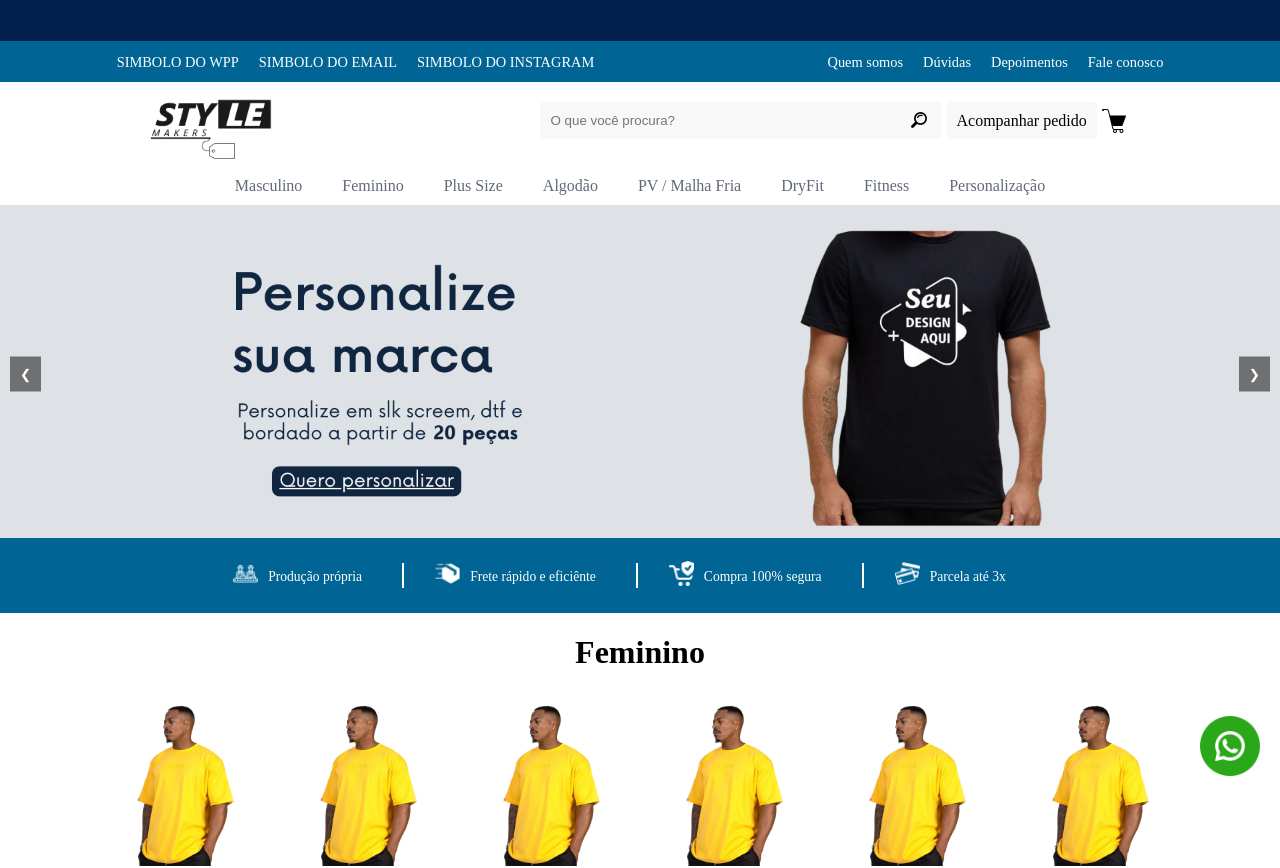
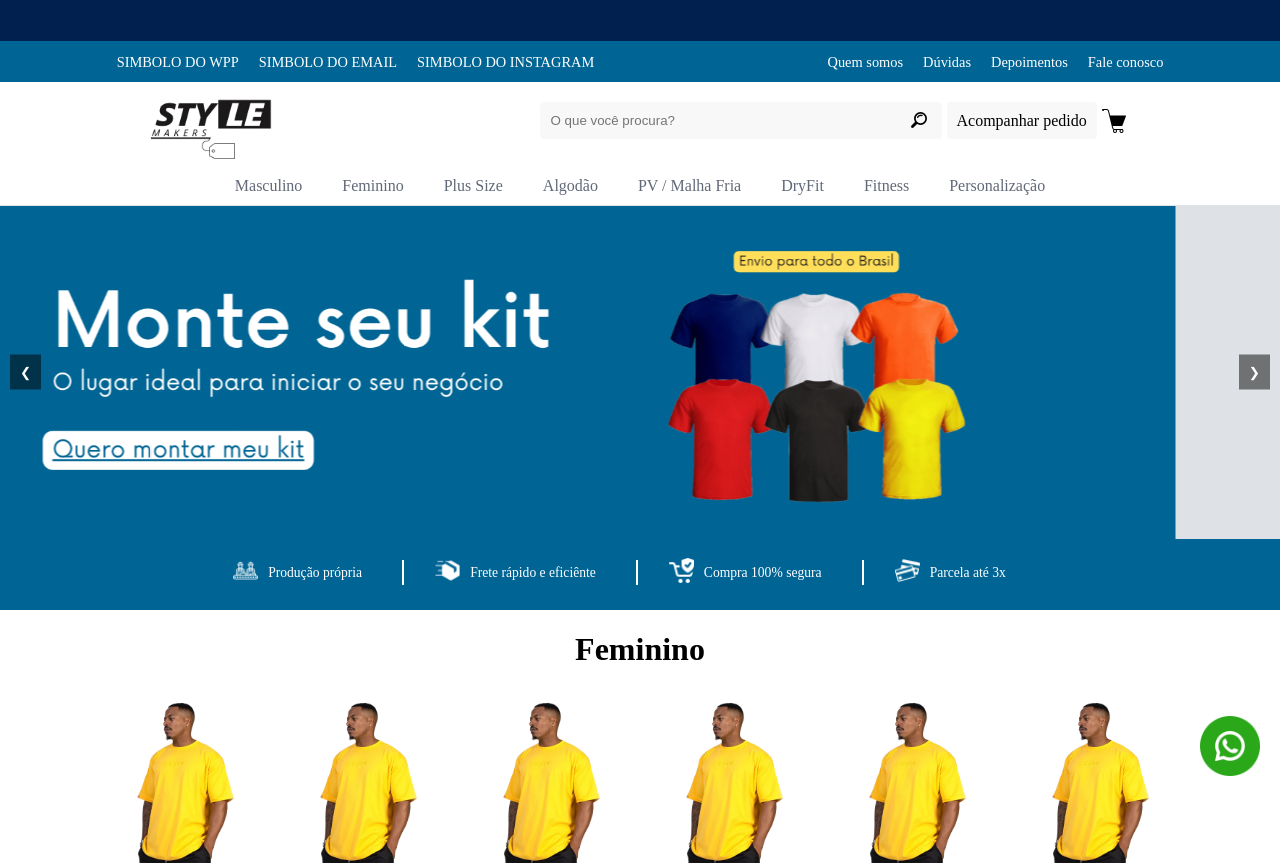
Before and after one commit to lucgoulart/fabricante-multimarcas, an Angular app: page / in a window 1280 px wide. Shown: the top 868 px of the page. Built offline with nearby package versions, Linux system fonts and the light colour scheme.

Commit message:
bug carrosel

```diff
--- a/src/app/components/pagina-inicial/pagina-inicial.component.css
+++ b/src/app/components/pagina-inicial/pagina-inicial.component.css
@@ -6,14 +6,19 @@
 
 .carousel {
   position: relative;
-  margin: auto;
+  overflow: hidden;
+  width: 100%;
 }
 
-.carousel img {
+.carousel-container {
+  display: flex;
+  width: 100%; /* Ajuste conforme necessário */
+  height: 100%;
+}
+
+.carousel-container img {
   width: 100%;
-  height: 100%;
-  object-fit: cover;
-  cursor: pointer;
+  flex-shrink: 0;
 }
 
 .carousel-button {
@@ -23,9 +28,9 @@
   background-color: rgba(0, 0, 0, 0.5);
   border: none;
   color: white;
+  cursor: pointer;
+  z-index: 2;
   padding: 10px;
-  cursor: pointer;
-  z-index: 1;
 }
 
 .carousel-button.prev {
@@ -35,6 +40,7 @@
 .carousel-button.next {
   right: 10px;
 }
+
 
 
 .informations-img{
--- a/src/app/components/pagina-inicial/pagina-inicial.component.html
+++ b/src/app/components/pagina-inicial/pagina-inicial.component.html
@@ -1,20 +1,12 @@
 <app-header></app-header>
-
-
-
-
 <div class="carousel">
+  <div class="carousel-container" [style.transform]="getTransform()" [style.transition]="transitionStyle">
+    <img *ngFor="let image of images" [src]="image" alt="Imagem do Carrossel">
+  </div>
   <button class="carousel-button prev" (click)="prevImage()">&#10094;</button>
-  <ng-container *ngIf="images[currentIndex] === 'img-1.png' || images[currentIndex] === 'img-3.png'; else normalImage">
-    <a href="/personalizacao">
-      <img [src]="images[currentIndex]" alt="Imagem do Carrossel">
-    </a>
-  </ng-container>
-  <ng-template #normalImage>
-    <img [src]="images[currentIndex]" alt="Imagem do Carrossel">
-  </ng-template>
   <button class="carousel-button next" (click)="nextImage()">&#10095;</button>
 </div>
+
 
 <div class="informations-img">
   <div class="content-icon-information">
--- a/src/app/components/pagina-inicial/pagina-inicial.component.ts
+++ b/src/app/components/pagina-inicial/pagina-inicial.component.ts
@@ -45,8 +45,10 @@ export class PaginaInicialComponent implements OnInit {
     'img-2.png'
   ];
 
+
   currentIndex: number = 0;
   intervalId: any;
+  transitionStyle: string = 'transform 0.5s ease-in-out';
 
   ngOnInit() {
     this.setupPagination();
@@ -100,17 +102,30 @@ export class PaginaInicialComponent implements OnInit {
     }
   }
 
-  startAutoSlide() {
-  this.intervalId = setInterval(() => {
-  this.nextImage();
-  }, 5000);
+  getTransform(): string {
+    return `translateX(-${this.currentIndex * 100}%)`;
+  }
+
+  nextImage() {
+    this.currentIndex = (this.currentIndex + 1) % this.images.length; // Cicla para a próxima imagem
+    this.resetAutoSlide(); // Reinicia o temporizador
   }
 
   prevImage() {
-    this.currentIndex = (this.currentIndex === 0) ? this.images.length - 1 : this.currentIndex - 1;
+    this.currentIndex = (this.currentIndex - 1 + this.images.length) % this.images.length; // Cicla para a imagem anterior
+    this.resetAutoSlide(); // Reinicia o temporizador
   }
 
-  nextImage() {
-    this.currentIndex = (this.currentIndex === this.images.length - 1) ? 0 : this.currentIndex + 1;
+  startAutoSlide() {
+    this.intervalId = setInterval(() => {
+      this.nextImage();
+    }, 5000); // Troca de imagem a cada 5 segundos
+  }
+
+  resetAutoSlide() {
+    if (this.intervalId) {
+      clearInterval(this.intervalId); // Para o intervalo atual
+    }
+    this.startAutoSlide(); // Reinicia o intervalo
   }
 }
```
